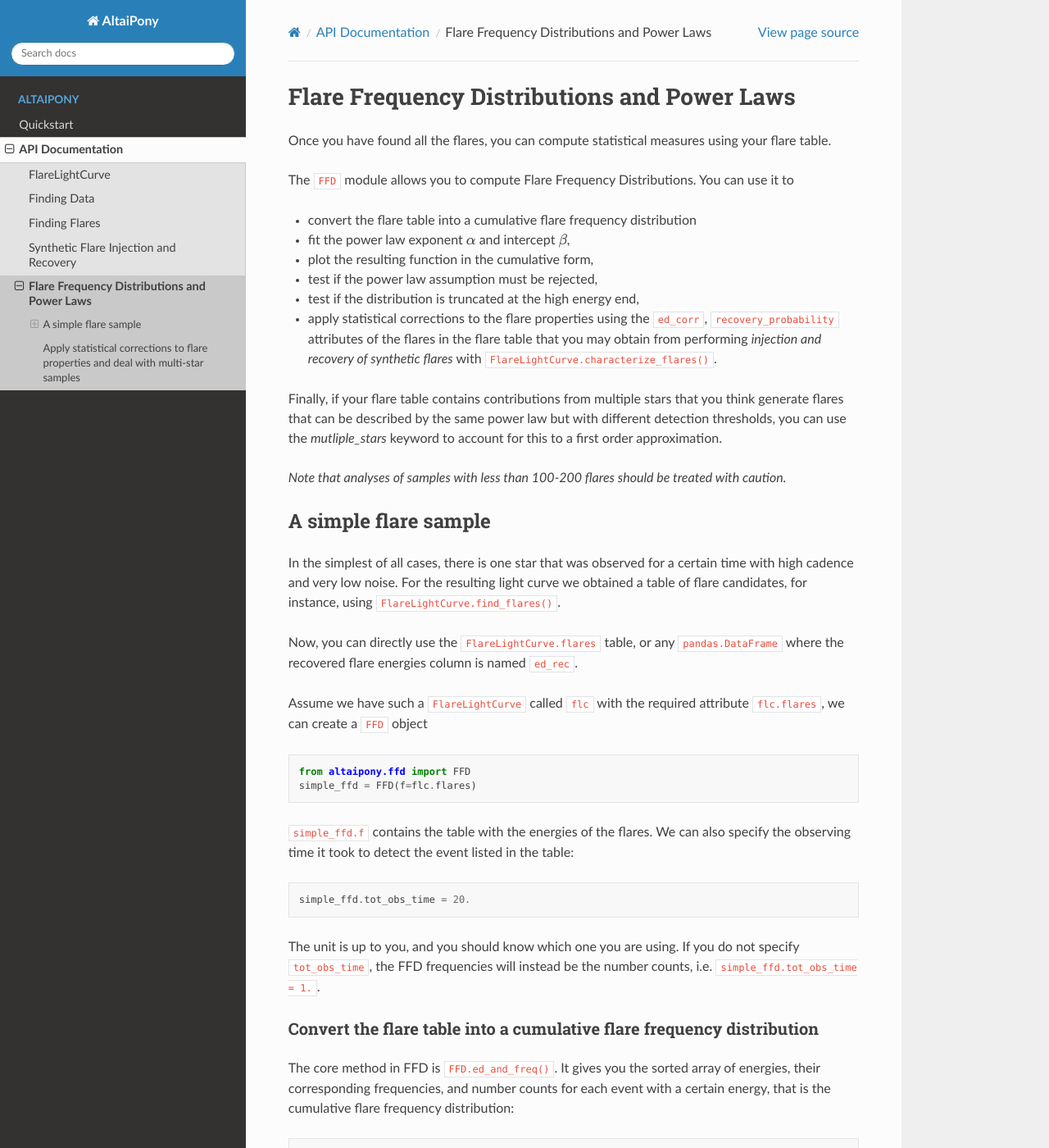
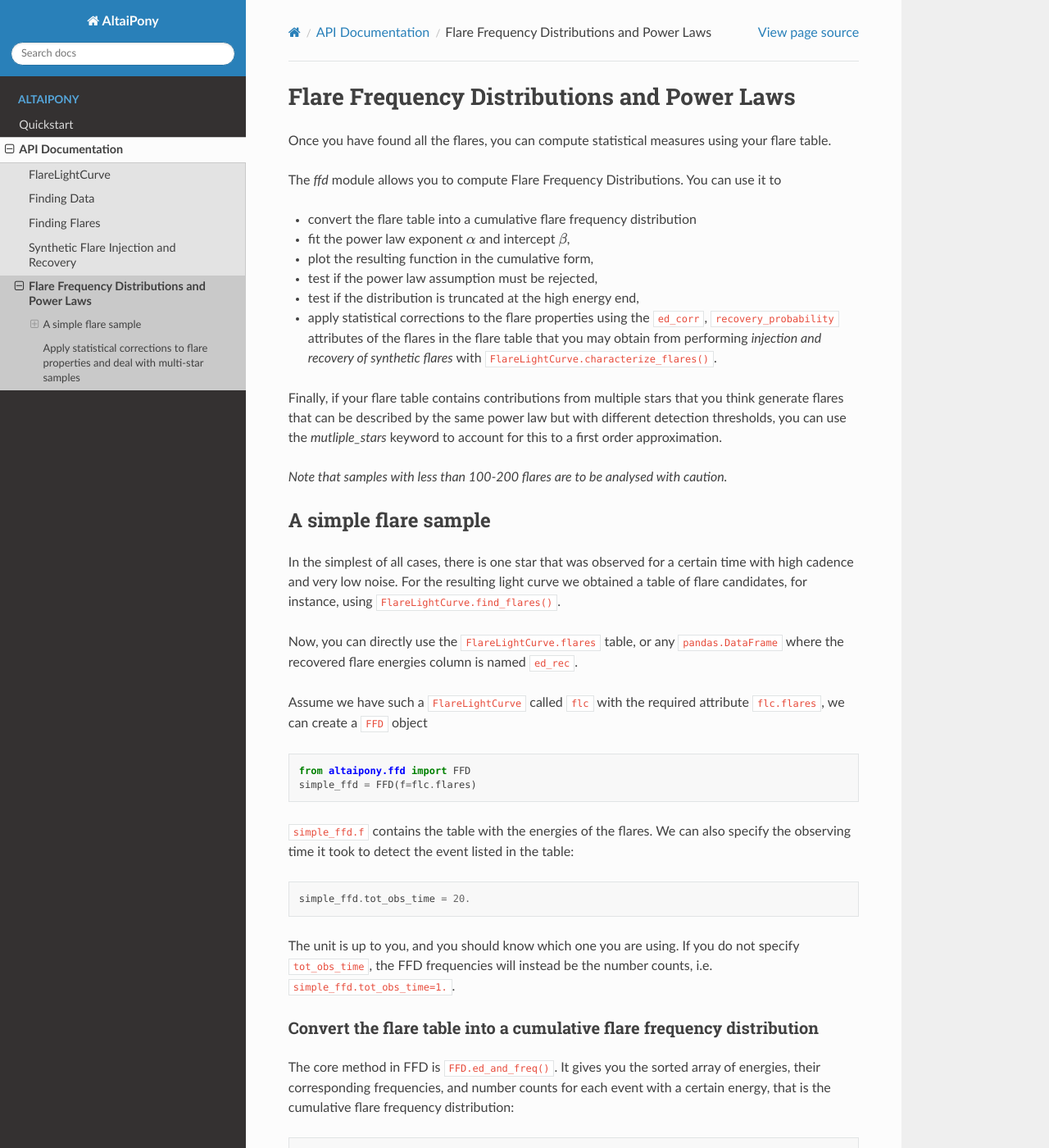
Before and after one commit to ekaterinailin/AltaiPony, a Sphinx documentation site: the page built from docs/source/api/ffds.rst, in a window 1280 px wide and 1400 px high. Shown: the whole window at 82% size. Built offline with Sphinx 7.4.7 and the Read the Docs theme 2.0.0, drawn with Linux system fonts in a browser that asks for light colours.

Commit message:
Revert "Layout and review docs."
This reverts commit b2382a9cf0c8102ec3fc4417389cab9bc2b0ed86.

```diff
--- a/docs/source/api/ffds.rst
+++ b/docs/source/api/ffds.rst
@@ -3,7 +3,7 @@ Flare Frequency Distributions and Power Laws
 
 Once you have found all the flares, you can compute statistical measures using your flare table.
 
-The ``FFD`` module allows you to compute Flare Frequency Distributions. You can use it to
+The `ffd` module allows you to compute Flare Frequency Distributions. You can use it to
 
 - convert the flare table into a cumulative flare frequency distribution
 - fit the power law exponent :math:`\alpha` and intercept :math:`\beta`,
@@ -14,7 +14,7 @@ The ``FFD`` module allows you to compute Flare Frequency Distributions. You can
 
 Finally, if your flare table contains contributions from multiple stars that you think generate flares that can be described by the same power law but with different detection thresholds, you can use the `mutliple_stars` keyword to account for this to a first order approximation.
 
-*Note that analyses of samples with less than 100-200 flares should be treated with caution.*
+*Note that samples with less than 100-200 flares are to be analysed with caution.*
 
 A simple flare sample
 -----------------------------
@@ -36,7 +36,7 @@ Assume we have such a ``FlareLightCurve`` called ``flc`` with the required attri
 
     simple_ffd.tot_obs_time = 20.
 
-The unit is up to you, and you should know which one you are using. If you do not specify ``tot_obs_time``, the FFD frequencies will instead be the number counts, i.e. ``simple_ffd.tot_obs_time = 1.``.
+The unit is up to you, and you should know which one you are using. If you do not specify ``tot_obs_time``, the FFD frequencies will instead be the number counts, i.e. ``simple_ffd.tot_obs_time=1.``.
 
 Convert the flare table into a cumulative flare frequency distribution
 ^^^^^^^^^^^^^^^^^^^^^^^^^^^^^^^^^^^^^^^^^^^^^^^^^^^^
@@ -70,12 +70,12 @@ Let's fit a power law to this distribution. We use a Maximum Likelihood Estimato
     simple_ffd.fit_beta_to_powerlaw()
 
 
-The results can be accessed with ``simple_ffd.alpha``, ``simple_ffd.alpha_err``, ``simple_ffd.beta``, and ``simple_ffd.beta_err``, respectively.
+The results can be accessed with `simple_ffd.alpha`, `simple_ffd.alpha_err`, `simple_ffd.beta`, and `simple_ffd.beta_err`, respectively.
 
 Plot the resulting function in the cumulative form
 ^^^^^^^^^^^^^^^^^^^^^^^^^^^^^^^^^^^^^^^
 
-Use ``plot_powerlaw`` to plot the result on top of the FFD with the code snippet below:
+Use `plot_powerlaw` to plot the result on top of the FFD with the code snippet below:
 
 ::
 
```
Also changed, not shown: other parts of docs/source/api/ffds.rst (+1 -2 lines).
